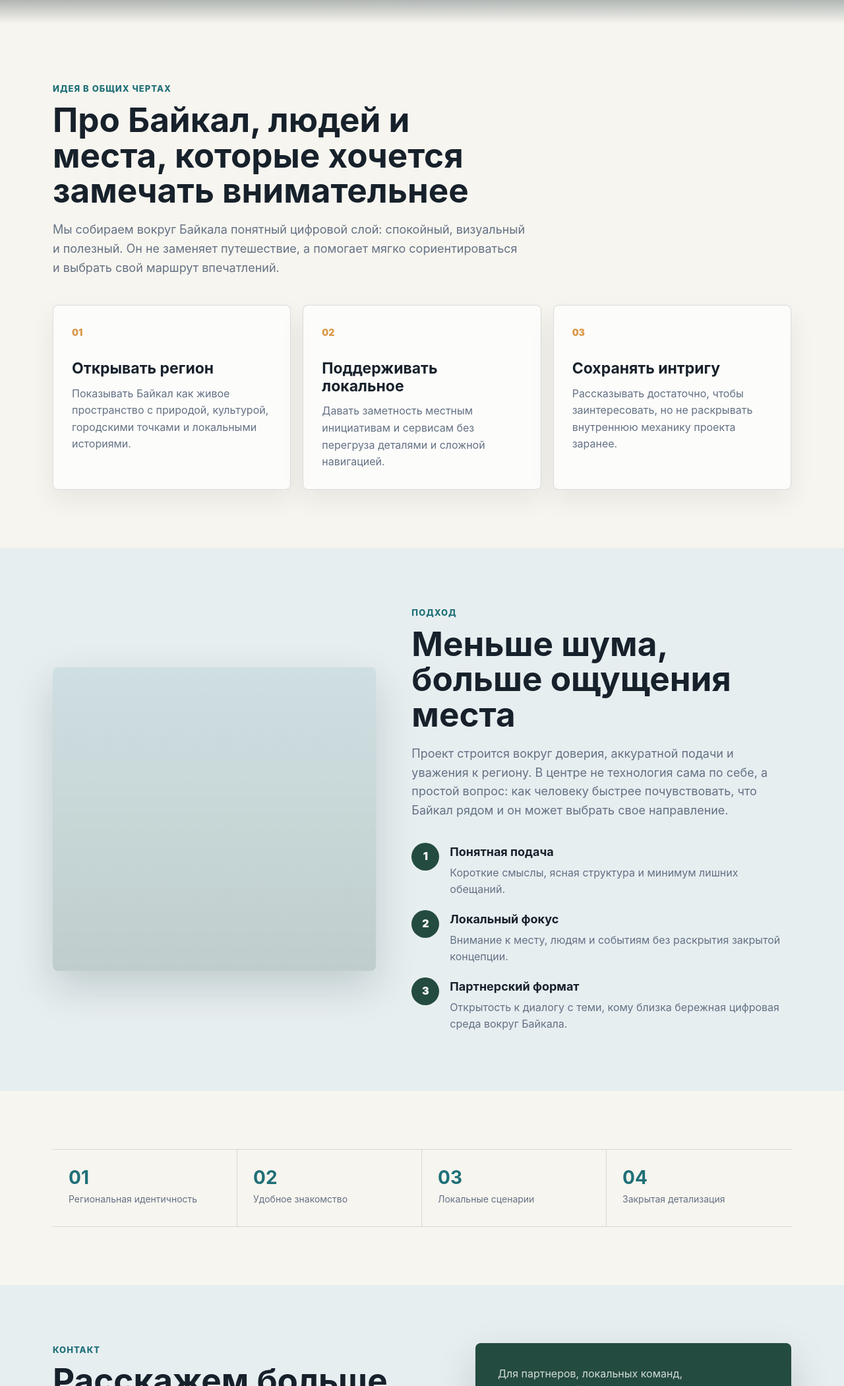
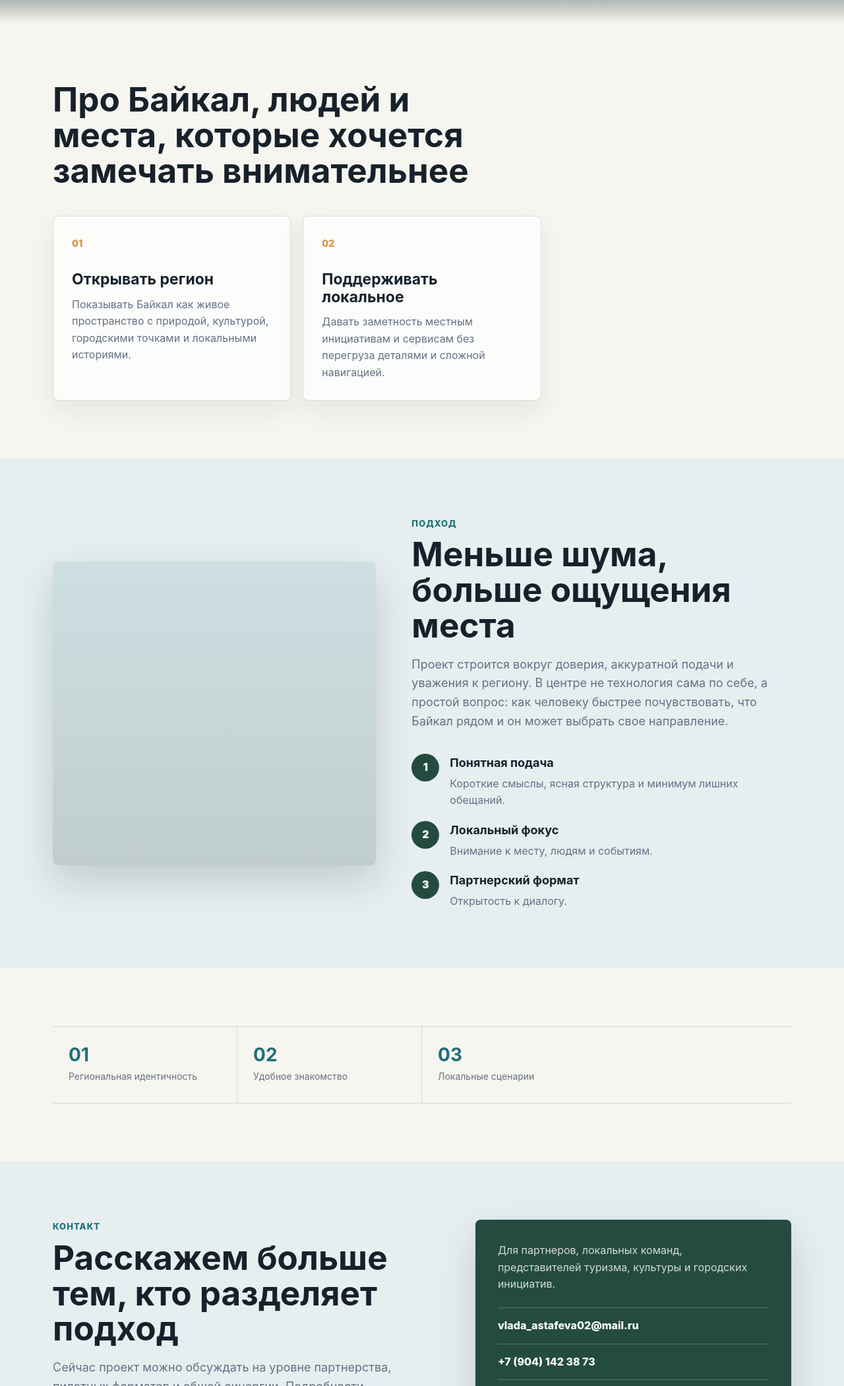
Before and after one commit to zhanchipovaap/KartaBaikala, a plain HTML site: page index.html in a window 1280 px wide. Shown: the part 700-2800 px from the top of the page at 66% size. Drawn offline with Linux system fonts and the light colour scheme.

Commit message:
Revise content in index.html for better clarity
Updated text for clarity and specificity, removed some sections.

```diff
--- a/index.html
+++ b/index.html
@@ -468,7 +468,7 @@
       <p class="eyebrow">Бережный ориентир по региону</p>
       <h1>Карта Байкала</h1>
       <p class="lead">
-        Цифровая среда для знакомства с Байкалом, локальными местами и атмосферой региона.
+        Цифровая среда для знакомства с Байкалом и Иркутской областью, локальными местами и атмосферой региона.
         Проект помогает увидеть главное без лишнего шума и сохранить пространство для личного открытия.
       </p>
       <div class="actions">
@@ -482,12 +482,7 @@
     <section class="section" id="about">
       <div class="wrap">
         <div class="section-header">
-          <p class="section-label">Идея в общих чертах</p>
           <h2>Про Байкал, людей и места, которые хочется замечать внимательнее</h2>
-          <p class="section-copy">
-            Мы собираем вокруг Байкала понятный цифровой слой: спокойный, визуальный и полезный.
-            Он не заменяет путешествие, а помогает мягко сориентироваться и выбрать свой маршрут впечатлений.
-          </p>
         </div>
 
         <div class="grid">
@@ -501,11 +496,7 @@
             <h3>Поддерживать локальное</h3>
             <p>Давать заметность местным инициативам и сервисам без перегруза деталями и сложной навигацией.</p>
           </article>
-          <article class="card">
-            <span class="card-number">03</span>
-            <h3>Сохранять интригу</h3>
-            <p>Рассказывать достаточно, чтобы заинтересовать, но не раскрывать внутреннюю механику проекта заранее.</p>
-          </article>
+
         </div>
       </div>
     </section>
@@ -534,14 +525,14 @@
               <span class="point-icon">2</span>
               <div>
                 <h3>Локальный фокус</h3>
-                <p>Внимание к месту, людям и событиям без раскрытия закрытой концепции.</p>
+                <p>Внимание к месту, людям и событиям. </p>
               </div>
             </div>
             <div class="point">
               <span class="point-icon">3</span>
               <div>
                 <h3>Партнерский формат</h3>
-                <p>Открытость к диалогу с теми, кому близка бережная цифровая среда вокруг Байкала.</p>
+                <p>Открытость к диалогу.</p>
               </div>
             </div>
           </div>
@@ -564,10 +555,7 @@
             <strong>03</strong>
             <span>Локальные сценарии</span>
           </div>
-          <div class="metric">
-            <strong>04</strong>
-            <span>Закрытая детализация</span>
-          </div>
+
         </div>
       </div>
     </section>
@@ -584,9 +572,9 @@
         </div>
         <aside class="contact-box">
           <p>Для партнеров, локальных команд, представителей туризма, культуры и городских инициатив.</p>
-          <a class="contact-line" href="mailto:hello@karta-baikala.ru">hello@karta-baikala.ru</a>
-          <a class="contact-line" href="tel:+70000000000">+7 000 000 00 00</a>
-          <span class="contact-line">Иркутская область и Республика Бурятия</span>
+          <a class="contact-line" href="mailto:hello@karta-baikala.ru">vlada_astafeva02@mail.ru</a>
+          <a class="contact-line" href="tel:+70000000000">+7 (904) 142 38 73</a>
+          <span class="contact-line">Иркутск и Иркутская область</span>
         </aside>
       </div>
     </section>
@@ -595,7 +583,6 @@
   <footer>
     <div class="footer-inner">
       <span>© 2026 Карта Байкала</span>
-      <span>Общее описание проекта без раскрытия закрытой концепции</span>
     </div>
   </footer>
 </body>
```
